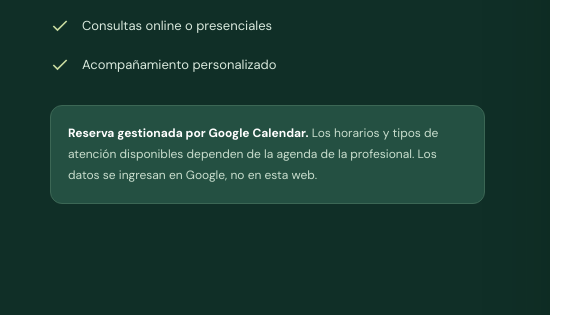
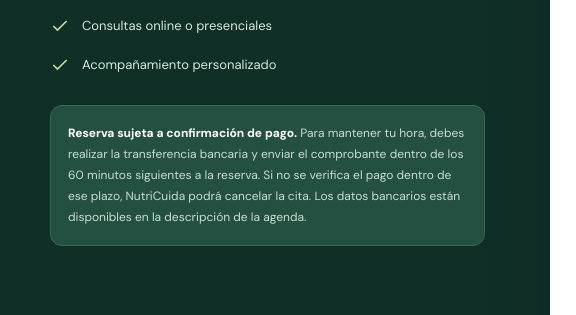
Before and after one commit to claudio14-tech/nutricionista-reservas, a plain HTML site: page index.html in a window 1280 px wide. Shown: the part 3256-3571 px from the top of the page, 0-576 px from the left. Drawn offline with Linux system fonts and the light colour scheme; grey boxes are pictures that could not be loaded.

Commit message:
Update index.html

```diff
--- a/index.html
+++ b/index.html
@@ -299,14 +299,23 @@
             <li><svg viewBox="0 0 24 24" fill="none" stroke="currentColor" stroke-width="2"><path d="m4 12 5 5L20 6"/></svg> Consultas online o presenciales</li>
             <li><svg viewBox="0 0 24 24" fill="none" stroke="currentColor" stroke-width="2"><path d="m4 12 5 5L20 6"/></svg> Acompañamiento personalizado</li>
           </ul>
-          <div class="notice"><strong>Reserva gestionada por Google Calendar.</strong> Los horarios y tipos de atención disponibles dependen de la agenda de la profesional. Los datos se ingresan en Google, no en esta web.</div>
+
+<div class="notice">
+  <strong>Reserva sujeta a confirmación de pago.</strong>
+  Para mantener tu hora, debes realizar la transferencia bancaria
+  y enviar el comprobante dentro de los 60 minutos siguientes
+  a la reserva. Si no se verifica el pago dentro de ese plazo,
+  NutriCuida podrá cancelar la cita.
+  Los datos bancarios están disponibles en la descripción
+  de la agenda.
+</div>
         </div>
         <div class="booking-card calendar-booking-card">
           <h3>Agenda tu consulta <span aria-hidden="true">✳</span></h3>
           <p class="booking-sub">Selecciona un horario disponible y completa tu reserva en Google Calendar. Si no carga aquí, puedes abrir la agenda en una pestaña nueva.</p>
           <iframe
             class="google-calendar-frame"
-            src="https://calendar.google.com/calendar/appointments/schedules/AcZssZ3vVjXr6hdd0lFC7kTZXYx1jiz-6tekfsDSnAmmzxtZyLEsP-VhdMWs5Gh4v7-wKPS33O6R7z82?gv=true"
+            src="https://calendar.google.com/calendar/appointments/schedules/AcZssZ2w7bE3fSz1kPMP7L_Tc2HslSLAZAKTTP7wvY0ZqGr67xsmMsmUMhmd-5DGiLS5C_Y8xXyBI2JQ?gv=true"
             title="Reserva una consulta nutricional mediante Google Calendar"
             width="100%"
             height="740"
@@ -315,7 +324,7 @@
             referrerpolicy="strict-origin-when-cross-origin"
             style="border:0;width:100%;height:740px"
           ></iframe>
-          <a class="btn btn-primary booking-calendar-link" href="https://calendar.google.com/calendar/appointments/schedules/AcZssZ3vVjXr6hdd0lFC7kTZXYx1jiz-6tekfsDSnAmmzxtZyLEsP-VhdMWs5Gh4v7-wKPS33O6R7z82?gv=true" target="_blank" rel="noopener noreferrer">Abrir agenda de reservas <span aria-hidden="true">↗</span></a>
+          <a class="btn btn-primary booking-calendar-link" href="https://calendar.google.com/calendar/appointments/schedules/AcZssZ2w7bE3fSz1kPMP7L_Tc2HslSLAZAKTTP7wvY0ZqGr67xsmMsmUMhmd-5DGiLS5C_Y8xXyBI2JQ?gv=true" target="_blank" rel="noopener noreferrer">Abrir agenda de reservas <span aria-hidden="true">↗</span></a>
           <p class="tiny">Las reservas, confirmaciones y cambios se gestionan desde Google Calendar. No envíes información clínica por WhatsApp.</p>
           <div class="whatsapp-box" id="whatsappBox">
             <a class="whatsapp-btn" href="#reservar" id="whatsappButton" target="_blank" rel="noopener noreferrer" aria-disabled="true">✳ &nbsp; Consultar por WhatsApp</a>
```
